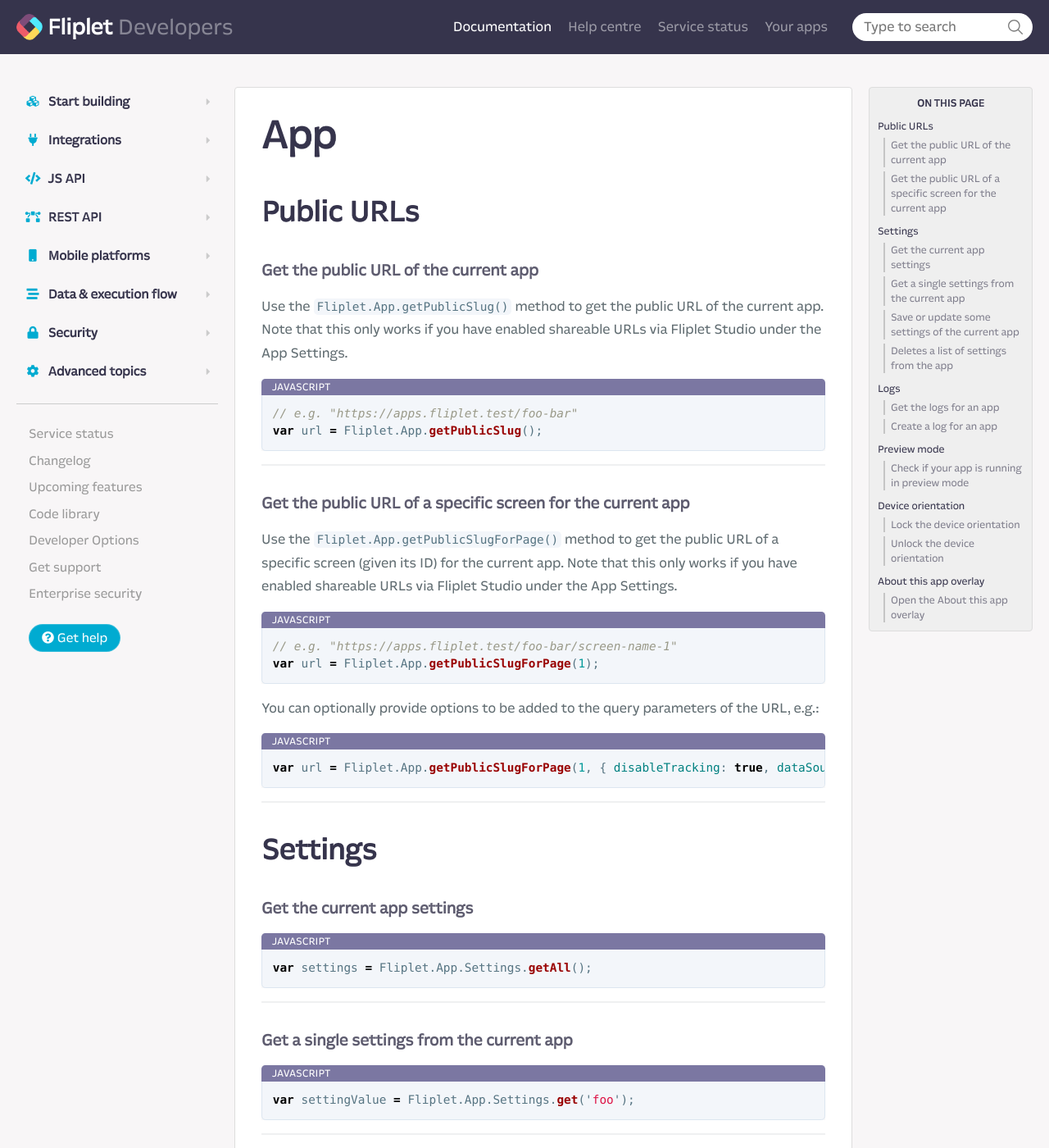
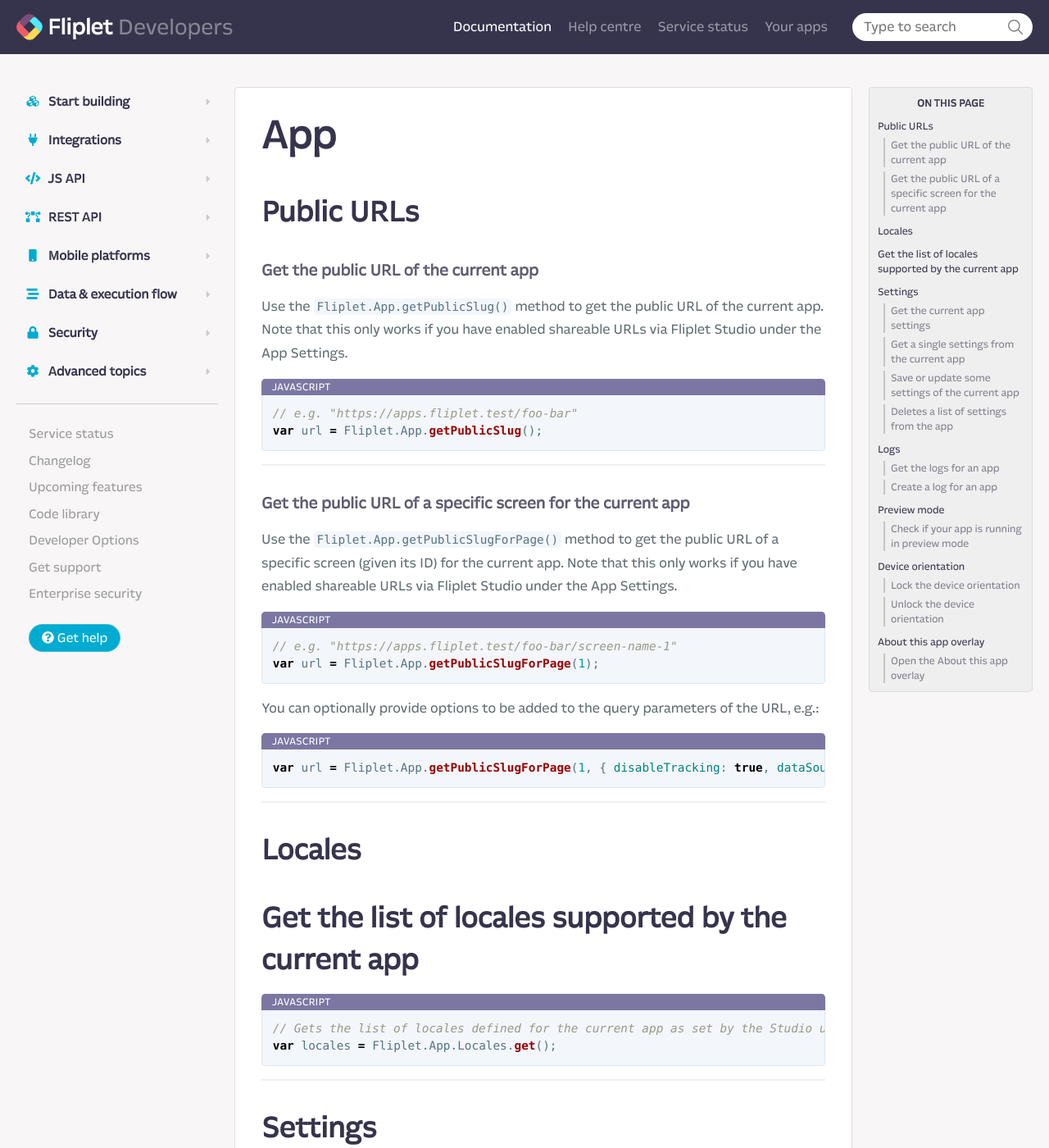
Before and after one commit to Fliplet/fliplet-cli, a Jekyll site: the page built from docs/API/core/app.md, in a window 1280 px wide and 1400 px high. Shown: the whole window at 82% size. Built offline with Jekyll 4.4.1, drawn with Linux system fonts in a browser that asks for light colours; nearby versions of some CDN libraries; our own code applies the rules of GitHub Pages for plain Markdown files; library files that are not in the unit come from our copies; comment, search, counter and statistics services are not loaded; a style sheet for code colours, icons or effects is not loaded.

Commit message:
docs update

````diff
--- a/docs/API/core/app.md
+++ b/docs/API/core/app.md
@@ -26,6 +26,17 @@
 
 ```js
 var url = Fliplet.App.getPublicSlugForPage(1, { disableTracking: true, dataSourceEntryId: 123 });
+```
+
+---
+
+## Locales
+
+## Get the list of locales supported by the current app
+
+```js
+// Gets the list of locales defined for the current app as set by the Studio user
+var locales = Fliplet.App.Locales.get();
 ```
 
 ---
````
